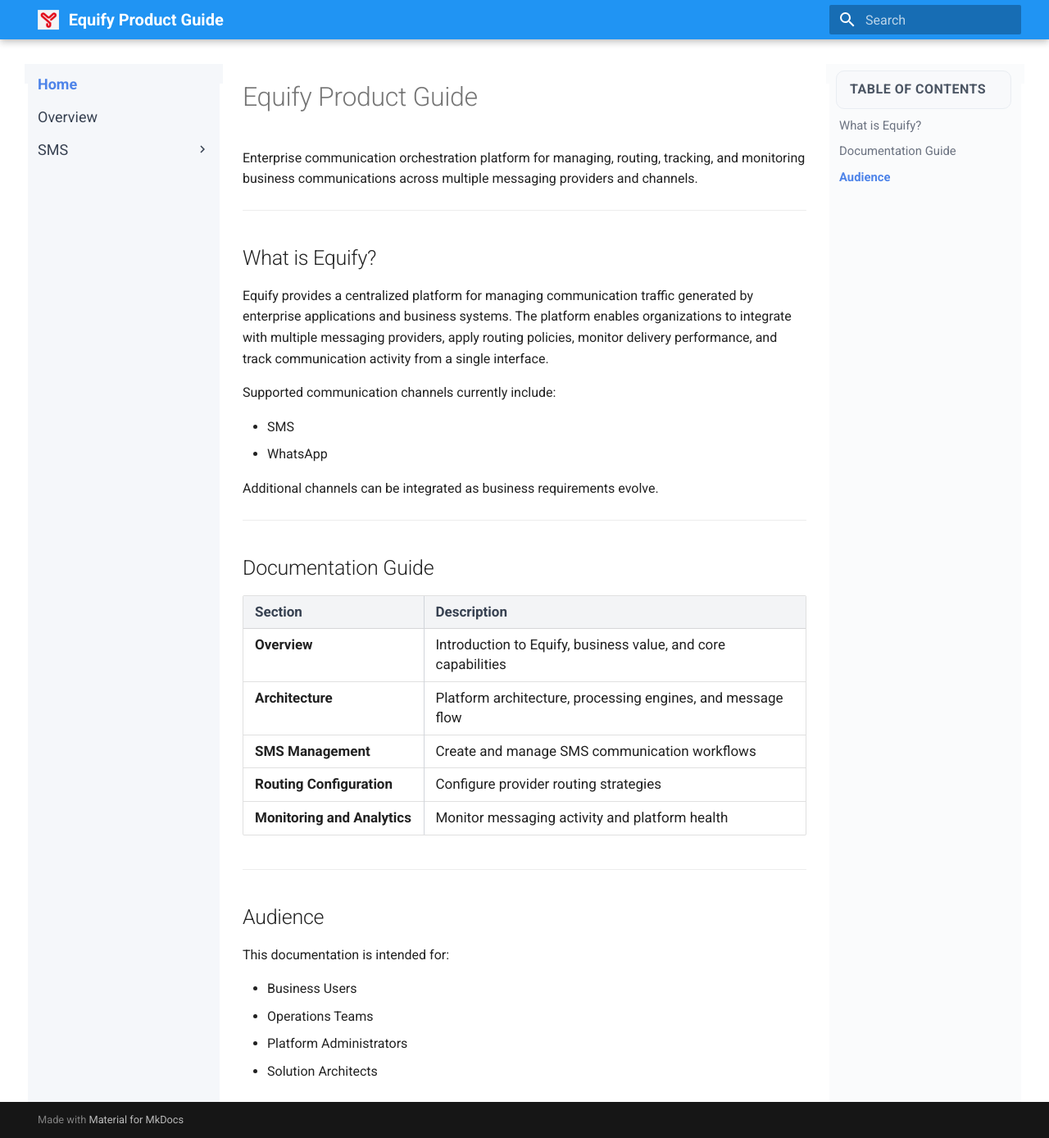
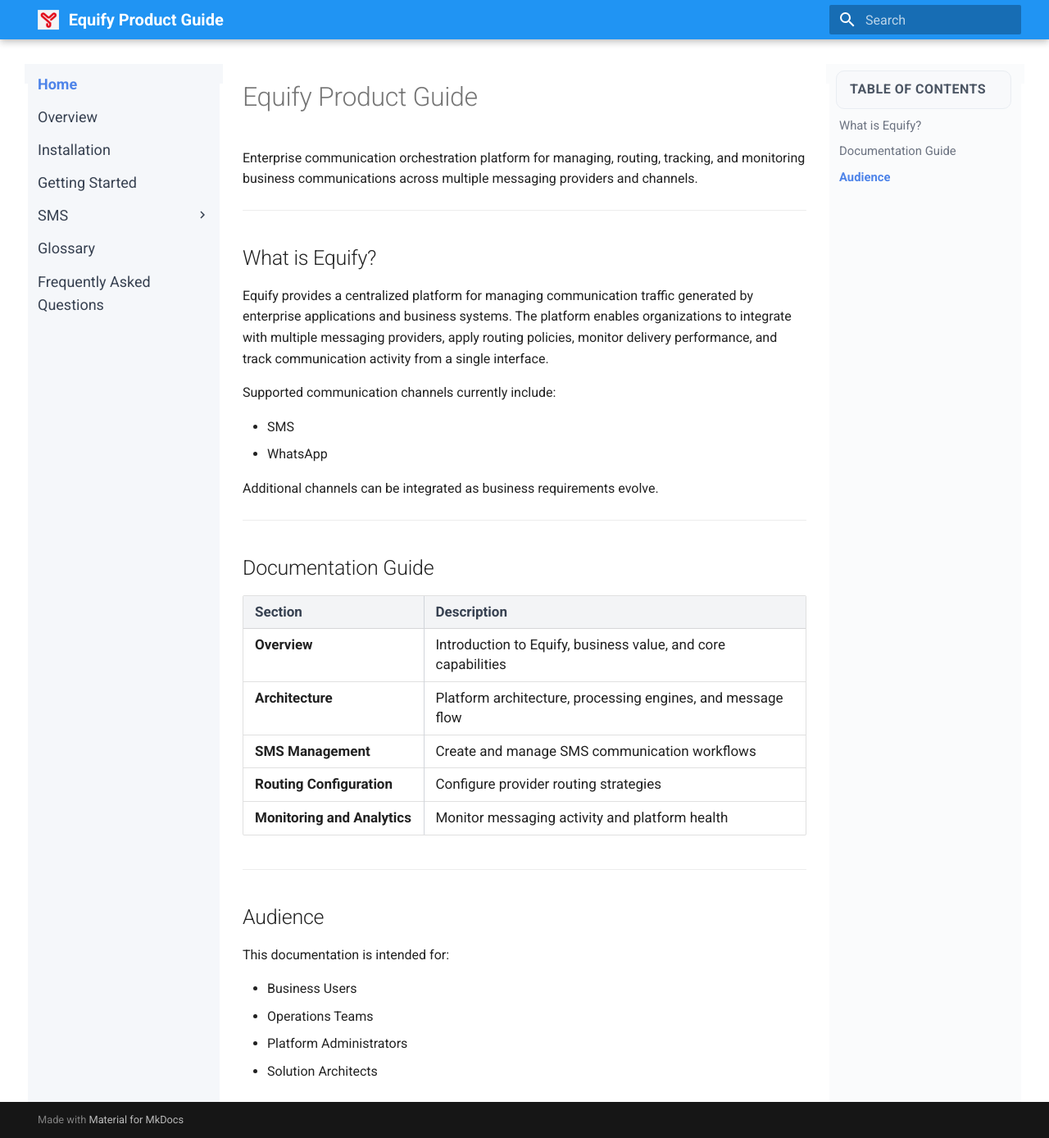
Before and after one commit to Selvamani1068/Equify, an MkDocs documentation site: the page built from docs/index.md, in a window 1280 px wide and 1388 px high. Shown: the whole window at 82% size. Built offline with MkDocs 1.6.1 and Material for MkDocs 9.7.7, drawn with Linux system fonts in a browser that asks for light colours; some of the changed lines change nothing that is shown.

Commit message:
yaml update

```diff
--- a/mkdocs.yml
+++ b/mkdocs.yml
@@ -1,6 +1,17 @@
 site_name: Equify Product Guide
 site_description: Enterprise Communication Orchestration Platform Documentation
 site_author: Product Documentation Team
+
+markdown_extensions:
+  - admonition
+  - attr_list
+  - tables
+  - toc:
+      permalink: true
+  - pymdownx.details
+  - pymdownx.superfences
+  - pymdownx.tabbed:
+      alternate_style: true
 
 theme:
   name: material
@@ -22,6 +33,39 @@
 nav:
   - Home: index.md
   - Overview: overview.md
-
+  - Installation: installation.md
+  - Getting Started: getting_started.md
   - SMS:
       - Architecture: SMS/sms_architecture.md
+      - Dashboard: SMS/dashboard/dashboard_index.md
+      - Control Centre:
+          - Control Centre Overview: SMS/control-centre/index.md
+          - DB Configuration: SMS/control-centre/database-setup.md
+          - DB Management:
+                - Update DB Configuration: SMS/control-centre/update-db-configuration.md
+                - View DB Configuration: SMS/control-centre/view-db-configuration.md
+          - Service Provider Registration: SMS/control-centre/service-provider-registration.md
+          - SP Management:
+                - Update Service Provider Details: SMS/control-centre/service-provider-management.md
+                - View Service Provider Details: SMS/control-centre/view-sp-details.md
+          - Error Control Center: SMS/control-centre/error-retry-management.md
+      - Routing Setup:
+          - Routing Setup Overview: SMS/routing-setup/index.md
+          - Configure Routing Strategy:
+                 - Round Robin: SMS/routing-setup/round-robin.md
+                 - Percentage Allocation: SMS/routing-setup/percentage-allocation.md
+                 - Functional Routing: SMS/routing-setup/functional-routing.md
+                 - Header Routing: SMS/routing-setup/header-routing.md
+                 - Template Routing: SMS/routing-setup/template-routing.md
+                 - Service Type Routing: SMS/routing-setup/service-type-routing.md
+                 - Geographic Routing: SMS/routing-setup/geographic-routing.md
+          - Create Routing Combinations: SMS/routing-setup/routing-combinations.md
+          - Edit Routing Combinations: SMS/routing-setup/edit_routing_combination.md
+      - Analytics:
+          - Analytics Overview: SMS/analytics/index.md
+          - Report & Log: SMS/analytics/report-and-log.md
+      - Administration:
+          - Administration Overview: SMS/administration/index.md
+          - System Audit: SMS/administration/system-audit.md
+  - Glossary: SMS/reference/glossary.md
+  - Frequently Asked Questions: SMS/reference/faq.md
```
Also changed, not shown: site/stylesheets/custom.css.
